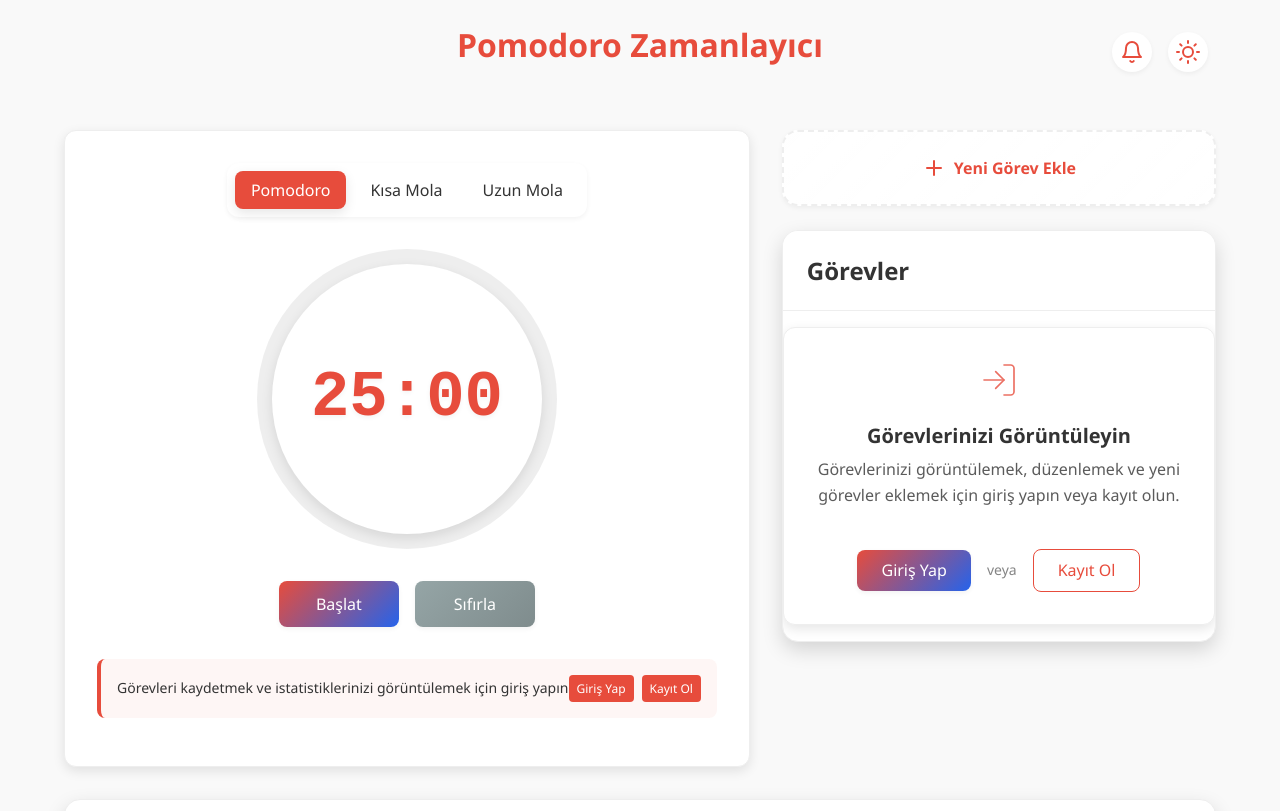
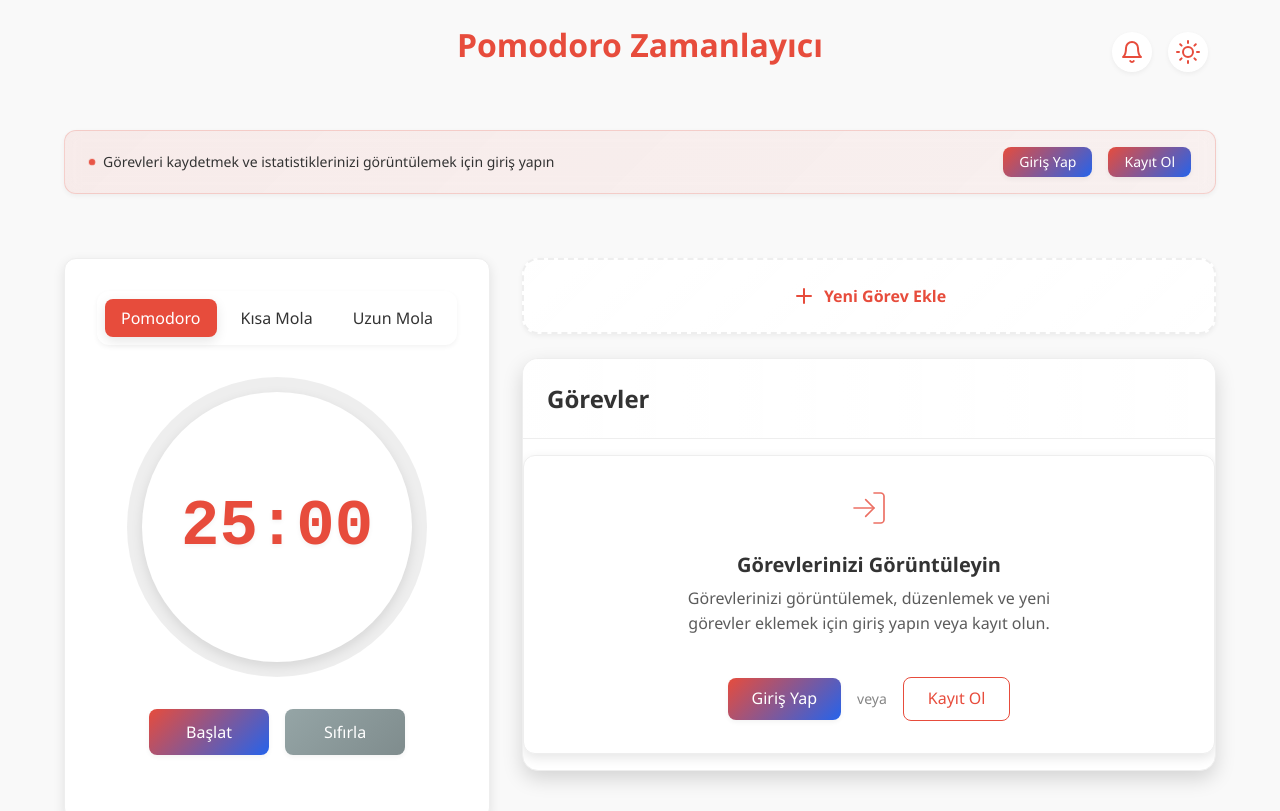
Before and after one commit to SoftwareHeart/pomodoro-client, a React (Create React App) app: page / in a window 1280 px wide. Shown: the top 811 px of the page. Built offline with nearby package versions, Linux system fonts and the light colour scheme.

Commit message:
login olmadan da kullanabilen kullanıcılar için düzenlemeler

```diff
--- a/src/App.js
+++ b/src/App.js
@@ -243,6 +243,17 @@ function AppContent() {
 
       <main>
         <div className="app-column">
+          {!isAuthenticated() && (
+            <div className="login-prompt-mini" style={{ marginBottom: 'var(--spacing-xl)' }}>
+              <span className="login-prompt-mini-text">
+                Görevleri kaydetmek ve istatistiklerinizi görüntülemek için giriş yapın
+              </span>
+              <div className="login-prompt-mini-actions">
+                <Link to="/login" className="login-prompt-mini-btn">Giriş Yap</Link>
+                <Link to="/register" className="login-prompt-mini-btn">Kayıt Ol</Link>
+              </div>
+            </div>
+          )}
           <div className="top-row">
             <div className="pomodoro-section">
               <Timer
@@ -267,18 +278,6 @@ function AppContent() {
                 <div className="active-task">
                   <h3>Aktif Görev:</h3>
                   <p>{tasks.find(task => task.id === activeTaskId)?.taskName}</p>
-                </div>
-              )}
-
-              {!isAuthenticated() && (
-                <div className="login-prompt-mini">
-                  <span className="login-prompt-mini-text">
-                    Görevleri kaydetmek ve istatistiklerinizi görüntülemek için giriş yapın
-                  </span>
-                  <div className="login-prompt-mini-actions">
-                    <Link to="/login" className="login-prompt-mini-btn">Giriş Yap</Link>
-                    <Link to="/register" className="login-prompt-mini-btn">Kayıt Ol</Link>
-                  </div>
                 </div>
               )}
             </div>
--- a/src/components/Login.js
+++ b/src/components/Login.js
@@ -28,6 +28,11 @@ function Login() {
         } finally {
             setIsLoading(false);
         }
+    };
+
+    const handleContinueWithoutLogin = () => {
+        showVisualNotification('Misafir olarak devam ediyorsunuz', 'info', 3000);
+        navigate('/');
     };
 
     return (
@@ -69,6 +74,12 @@ function Login() {
                     <p>
                         Hesabınız yok mu? <Link to="/register">Kaydolun</Link>
                     </p>
+                    <button
+                        onClick={handleContinueWithoutLogin}
+                        className="auth-continue-btn"
+                    >
+                        Giriş Yapmadan Devam Et
+                    </button>
                 </div>
             </div>
         </div>
--- a/src/styles/components/auth.css
+++ b/src/styles/components/auth.css
@@ -121,6 +121,26 @@
 .auth-links a:hover {
     text-decoration: underline;
     opacity: 0.9;
+}
+
+.auth-continue-btn {
+    display: block;
+    width: 100%;
+    margin-top: var(--spacing-md);
+    padding: var(--spacing-md) var(--spacing-lg);
+    background-color: transparent;
+    color: var(--color-foreground);
+    border: 1px solid var(--color-border);
+    border-radius: var(--border-radius-lg);
+    font-weight: 500;
+    cursor: pointer;
+    transition: all var(--transition-normal);
+}
+
+.auth-continue-btn:hover {
+    background-color: rgba(var(--color-foreground-rgb), 0.05);
+    border-color: var(--color-foreground);
+    transform: translateY(-1px);
 }
 
 /* Profile stilleri */
--- a/src/styles/components/login-prompt.css
+++ b/src/styles/components/login-prompt.css
@@ -79,39 +79,83 @@
 }
 
 .login-prompt-mini {
-    padding: var(--spacing-md);
-    border-radius: var(--border-radius-md);
-    background-color: rgba(var(--color-primary-rgb), 0.05);
-    border-left: 4px solid var(--color-primary);
+    padding: var(--spacing-md) var(--spacing-lg);
+    border-radius: var(--border-radius-lg);
+    background: linear-gradient(135deg, rgba(var(--color-primary-rgb), 0.08), rgba(var(--color-primary-rgb), 0.05));
+    border: 1px solid rgba(var(--color-primary-rgb), 0.2);
     margin-bottom: var(--spacing-md);
     display: flex;
     align-items: center;
     justify-content: space-between;
+    backdrop-filter: blur(8px);
+    box-shadow: var(--shadow-sm);
+    transition: all var(--transition-normal);
+}
+
+.login-prompt-mini:hover {
+    transform: translateY(-2px);
+    box-shadow: var(--shadow-md);
+    border-color: rgba(var(--color-primary-rgb), 0.3);
 }
 
 .login-prompt-mini-text {
     font-size: var(--font-size-sm);
     color: var(--color-foreground);
+    display: flex;
+    align-items: center;
+    gap: var(--spacing-sm);
+}
+
+.login-prompt-mini-text::before {
+    content: '';
+    display: inline-block;
+    width: 6px;
+    height: 6px;
+    background-color: var(--color-primary);
+    border-radius: 50%;
+    animation: pulse 2s infinite;
 }
 
 .login-prompt-mini-actions {
     display: flex;
-    gap: var(--spacing-sm);
+    gap: var(--spacing-md);
+    margin-left: var(--spacing-xl);
 }
 
 .login-prompt-mini-btn {
-    font-size: var(--font-size-xs);
-    padding: var(--spacing-xs) var(--spacing-sm);
-    border-radius: var(--border-radius-sm);
+    font-size: var(--font-size-sm);
+    padding: var(--spacing-xs) var(--spacing-md);
+    border-radius: var(--border-radius-md);
     font-weight: 500;
     transition: all var(--transition-fast);
     text-decoration: none;
-    background-color: var(--color-primary);
+    background: linear-gradient(135deg, var(--color-primary), var(--color-primary-dark));
     color: white;
+    border: none;
+    box-shadow: var(--shadow-sm);
 }
 
 .login-prompt-mini-btn:hover {
-    opacity: 0.9;
+    transform: translateY(-1px);
+    box-shadow: var(--shadow-md);
+    opacity: 0.95;
+}
+
+@keyframes pulse {
+    0% {
+        transform: scale(1);
+        opacity: 1;
+    }
+
+    50% {
+        transform: scale(1.5);
+        opacity: 0.5;
+    }
+
+    100% {
+        transform: scale(1);
+        opacity: 1;
+    }
 }
 
 .login-prompt-card {
```
